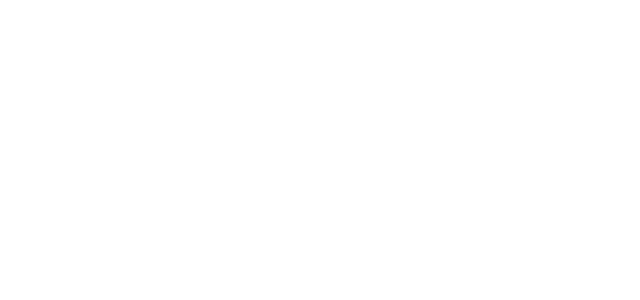
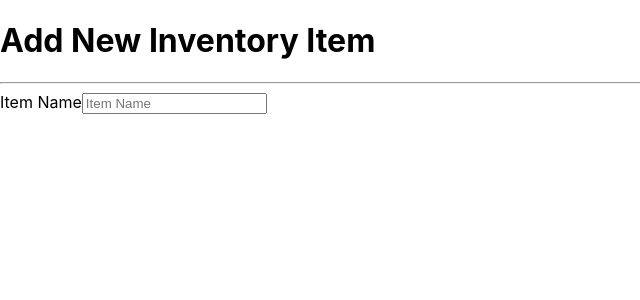
Before and after one commit to merinekh/siar-instock-client, a React (Create React App) app: page / in a window 1280 px wide. Before the commit this address had no page. Shown: the top 300 px of the page, without its empty margins (0-640 px from the left). Built offline with nearby package versions, Linux system fonts and the light colour scheme.

Commit message:
starting skeleton

```diff
--- a/src/App.js
+++ b/src/App.js
@@ -3,10 +3,12 @@
 import Warehouse_details from "./components/WareHouse_details/Warehouse_details";
 import Inventory from "./pages/Inventory";
 import "./App.css";
+import AddInventory from "./components/AddInventory/AddInventory";
 
 function App() {
   return (
     <BrowserRouter>
+      <AddInventory />
       <Routes>
         <Route path="/warehouse" element={<Warehouse />} />
         <Route path="/warehouse_list" element={<Warehouse_details />} />
--- a/src/components/AddInventory/AddInventory.js
+++ b/src/components/AddInventory/AddInventory.js
@@ -1,7 +1,22 @@
 import React from "react";
 
 function AddInventory() {
-  return <div>AddInventory</div>;
+  return (
+    <form className="AddInventory-form">
+      <div className="AddInventory-form__top-box">
+        <h1>Add New Inventory Item</h1>
+        <hr className="form-divider" />
+        <label className="AddInventory-form__input-label">Item Name</label>
+        <input
+          className="AddInventory-form__input"
+          type="text"
+          name="item-name"
+          placeholder="Item Name"
+          required
+        ></input>
+      </div>
+    </form>
+  );
 }
 
 export default AddInventory;
```
